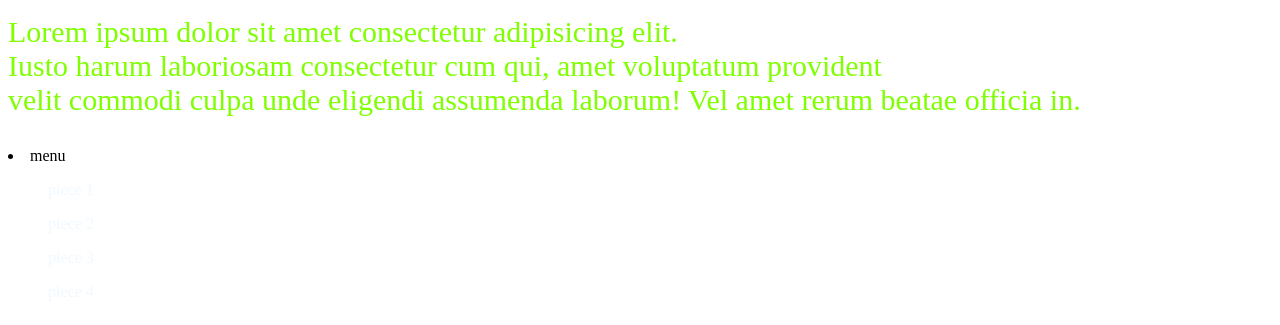
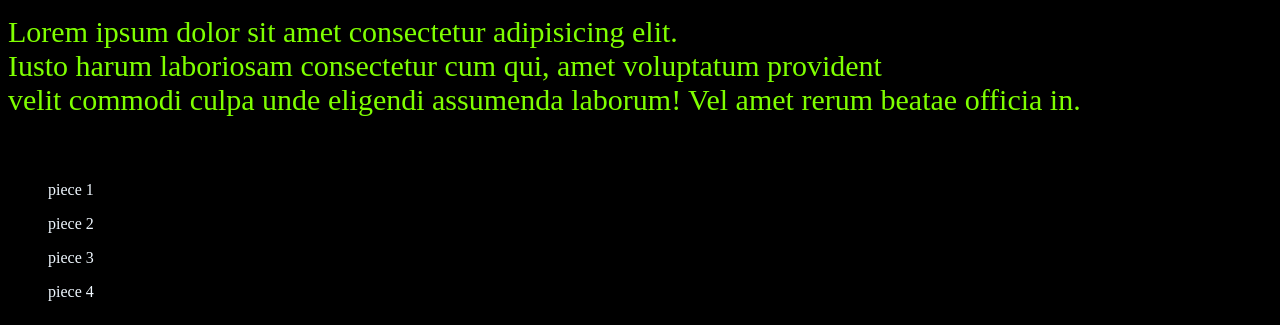
Before and after one commit to gabserna/newgitproject, a plain HTML site: page index.html in a window 1280 px wide. Shown: the part 97-422 px from the top of the page. Drawn offline with Linux system fonts and the light colour scheme.

Commit message:
Update style.css

```diff
--- a/style.css
+++ b/style.css
@@ -1,9 +1,5 @@
 body {
-<<<<<<< HEAD
-    background-color: rgb(41, 28, 28);
-=======
     background-color: black;
->>>>>>> main
 }
 h1 {
     color: blue;
```
